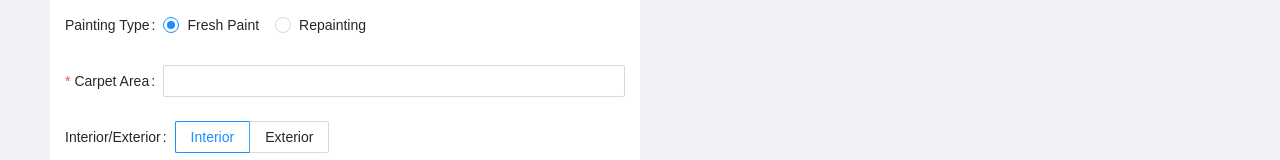
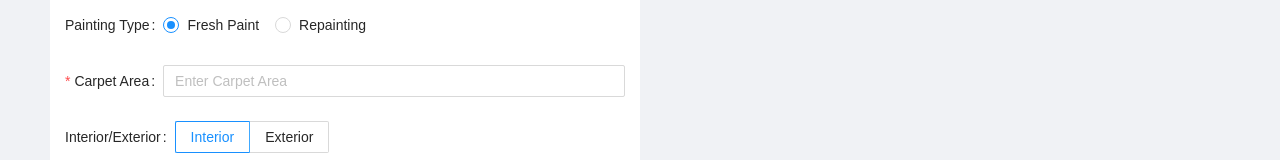
Before and after one commit to anrao91/cost-estimation-form, a React (Create React App) app: page / in a window 1280 px wide. Shown: the part 218-378 px from the top of the page. Built offline with nearby package versions, Linux system fonts and the light colour scheme.

Commit message:
Update minor textual change in error msg and add placeholder to a form input field

```diff
--- a/src/components/CostEstimationForm/index.js
+++ b/src/components/CostEstimationForm/index.js
@@ -55,7 +55,7 @@ export default () => {
 
   const handleFailure = (errorInfo) => {
     setLoading(false);
-    message.error("Something went wrong, Please try again later...");
+    message.error("Please fill in all the required data and try again...");
     console.log("Failed:", errorInfo);
   };
 
@@ -156,7 +156,10 @@ export default () => {
               },
             ]}
           >
-            <Input onKeyPress={validateInput} />
+            <Input
+              placeholder={"Enter Carpet Area"}
+              onKeyPress={validateInput}
+            />
           </Form.Item>
           <Form.Item
             name="location_type"
```
